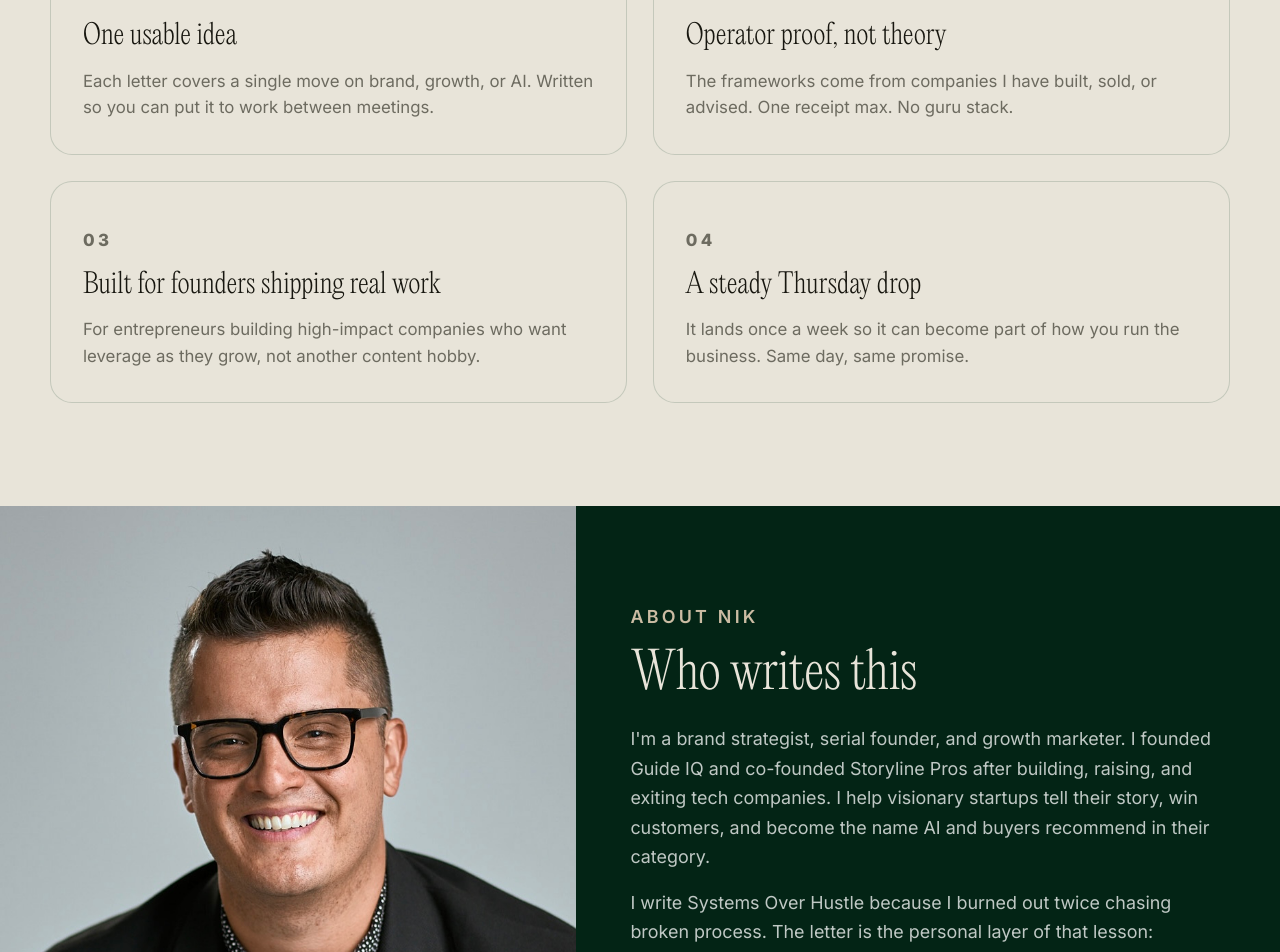
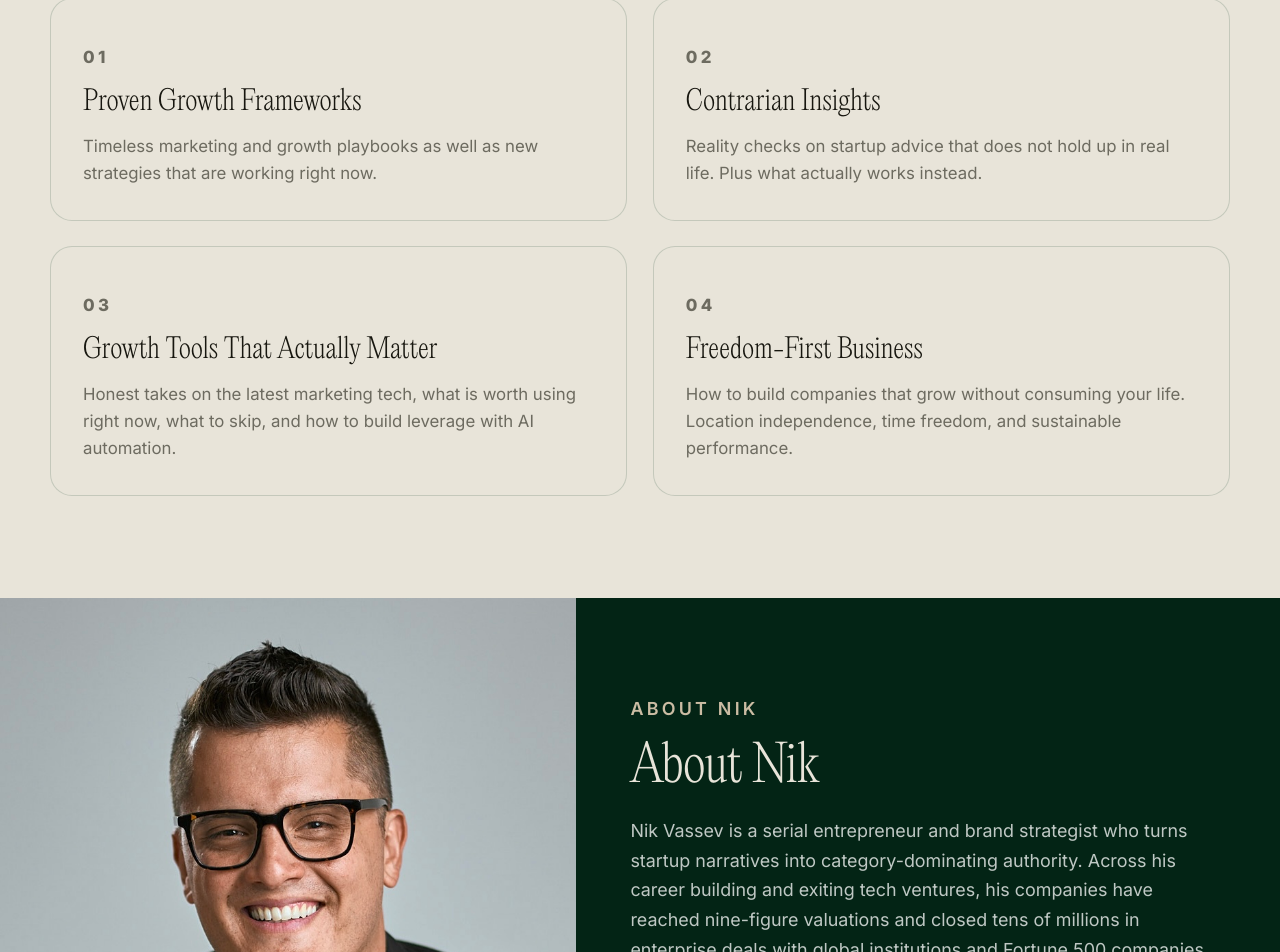
Before and after one commit to thenikvassev/nikvassev-site, a Next.js app: page /newsletter in a window 1280 px wide. Shown: the part 880-1832 px from the top of the page. Built offline with nearby package versions, Linux system fonts and the light colour scheme; what @nitrosend/sdk would draw is missing.

Commit message:
Newsletter: live-site pillars + Nik About bio

```diff
--- a/src/app/newsletter/page.tsx
+++ b/src/app/newsletter/page.tsx
@@ -31,23 +31,23 @@ export const metadata: Metadata = {
 const benefits = [
   {
     label: "01",
-    title: "One usable idea",
-    body: "Each letter covers a single move on brand, growth, or AI. Written so you can put it to work between meetings.",
+    title: "Proven Growth Frameworks",
+    body: "Timeless marketing and growth playbooks as well as new strategies that are working right now.",
   },
   {
     label: "02",
-    title: "Operator proof, not theory",
-    body: "The frameworks come from companies I have built, sold, or advised. One receipt max. No guru stack.",
+    title: "Contrarian Insights",
+    body: "Reality checks on startup advice that does not hold up in real life. Plus what actually works instead.",
   },
   {
     label: "03",
-    title: "Built for founders shipping real work",
-    body: "For entrepreneurs building high-impact companies who want leverage as they grow, not another content hobby.",
+    title: "Growth Tools That Actually Matter",
+    body: "Honest takes on the latest marketing tech, what is worth using right now, what to skip, and how to build leverage with AI automation.",
   },
   {
     label: "04",
-    title: "A steady Thursday drop",
-    body: "It lands once a week so it can become part of how you run the business. Same day, same promise.",
+    title: "Freedom-First Business",
+    body: "How to build companies that grow without consuming your life. Location independence, time freedom, and sustainable performance.",
   },
 ] as const;
 
@@ -90,7 +90,7 @@ export default function NewsletterPage() {
       <section className="nl-benefits" aria-labelledby="benefits-heading">
         <div className="nl-benefits-inner">
           <p className="section-label">What you get</p>
-          <h2 id="benefits-heading">What you get</h2>
+          <h2 id="benefits-heading">Inside every Thursday letter</h2>
           <div className="nl-benefits-grid">
             {benefits.map((item) => (
               <article key={item.label} className="nl-benefit-card">
@@ -116,18 +116,16 @@ export default function NewsletterPage() {
         </div>
         <div className="nl-about-card">
           <p className="section-label">About Nik</p>
-          <h2 id="about-nik-heading">Who writes this</h2>
+          <h2 id="about-nik-heading">About Nik</h2>
           <p>
-            I&apos;m a brand strategist, serial founder, and growth marketer. I
-            founded Guide IQ and co-founded Storyline Pros after building,
-            raising, and exiting tech companies. I help visionary startups tell
-            their story, win customers, and become the name AI and buyers
-            recommend in their category.
-          </p>
-          <p>
-            I write Systems Over Hustle because I burned out twice chasing
-            broken process. The letter is the personal layer of that lesson:
-            systems that let a company grow without eating the week.
+            Nik Vassev is a serial entrepreneur and brand strategist who turns
+            startup narratives into category-dominating authority. Across his
+            career building and exiting tech ventures, his companies have
+            reached nine-figure valuations and closed tens of millions in
+            enterprise deals with global institutions and Fortune 500
+            companies. Today, he translates that real-world track record into
+            actionable systems for growth marketing, AI visibility and
+            predictable growth for innovative startups.
           </p>
           <div className="nl-about-actions">
             <Link href="/about" className="pill-btn-secondary">
```
